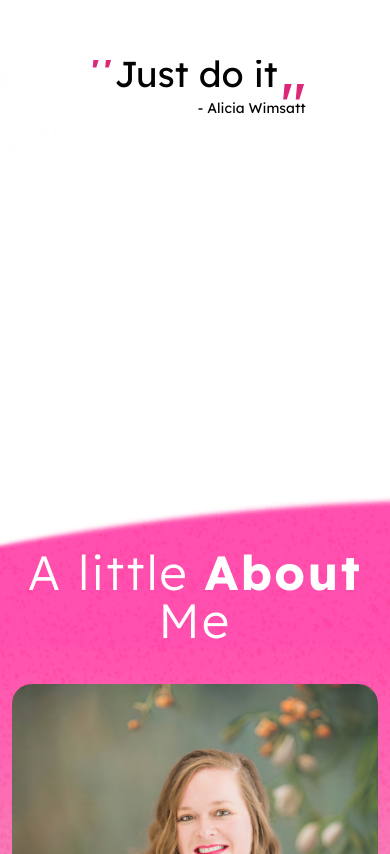
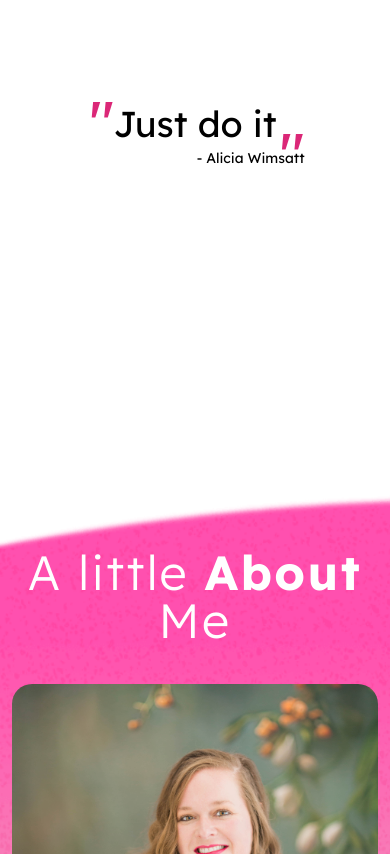
Before and after one commit to PWalis/alicia-counseling, a Next.js app: page / in a window 390 px wide. Shown: the part 1069-1923 px from the top of the page. Built offline with nearby package versions, Linux system fonts and the light colour scheme.

Commit message:
quotes section is swipable and responsive

```diff
--- a/ui/quotes/Quotes.tsx
+++ b/ui/quotes/Quotes.tsx
@@ -31,8 +31,8 @@ export function Quotes() {
       opacity: 0,
       x: "-100%",
       transition: {
-        delay: 0.25,
-        duration: 0.63,
+        delay: 0,
+        duration: 0.2,
         ease: [0.74, 0, 0.19, 1.02],
       },
     },
@@ -40,8 +40,8 @@ export function Quotes() {
       opacity: 1,
       x: "0%",
       transition: {
-        delay: 0.25,
-        duration: 0.63,
+        delay: 0,
+        duration: 0.2,
         ease: [0.74, 0, 0.19, 1.02],
       },
     },
@@ -49,8 +49,8 @@ export function Quotes() {
       opacity: 0,
       x: "100%",
       transition: {
-        delay: 0.25,
-        duration: 0.63,
+        delay: 0,
+        duration: 0.2,
         ease: [0.74, 0, 0.19, 1.02],
       },
     },
@@ -59,7 +59,7 @@ export function Quotes() {
       x: "0%",
       transition: {
         delay: 0.35,
-        duration: 0.63,
+        duration: 0.2,
         ease: [0.74, 0, 0.19, 1.02],
       },
     },
@@ -98,10 +98,10 @@ export function Quotes() {
   return (
     <section
       ref={ref}
-      className="h-[200px] grid grid-cols-4 grid-rows-2 sm:grid-rows-1 sm:grid-cols-12 sm:flex-row sm:justify-between items-center max-w-7xl w-full"
+      className="h-[200px] flex flex-row sm:flex-row sm:justify-between items-center max-w-7xl w-full"
     >
       <button
-        className="hidden sm:block z-10 mx-auto col-start-2 w-fit sm:translate-x-0 row-start-2 sm:row-start-1 sm:col-start-1 hover:scale-105 active:scale-95"
+        className="hidden sm:block z-10 mx-auto col-start-2 w-fit row-start-2 hover:scale-105 active:scale-95"
         onClick={handlePrevious}
       >
         <svg
@@ -125,26 +125,53 @@ export function Quotes() {
           </g>
         </svg>
       </button>
-      <div className="h-full row-start-1 col-start-1 col-end-5 sm:col-start-2 sm:col-end-12 px-8 flex items-center justify-center w-full overflow-hidden">
-        <ul className="h-52 relative flex flex-row w-full justify-center">
+      <div className="h-full flex items-center justify-center w-full overflow-hidden px-10">
+        <motion.ul
+          drag={isSmallScreen ? "x" : false}
+          dragConstraints={{ left: 0, right: 0 }}
+          onDragEnd={onDragEnd}
+          style={{ x: dragX }}
+          className="h-52 relative flex flex-row w-full justify-center overflow-visible"
+        >
           {quotes.map((quote, index) => {
             return (
-              <SwipeableQuote
-                handleNext={handleNext}
-                handlePrevious={handlePrevious}
-                index={index}
-                isSmallScreen={isSmallScreen}
-                currentIndex={currentIndex}
-                quotesLength={quotes.length}
-                quote={quote}
+              <motion.li
+                key={index}
+                initial={"initial"}
+                animate={
+                  currentIndex === index
+                    ? "active"
+                    : (currentIndex > index &&
+                        currentIndex - index !== quotes.length - 1) ||
+                      index - currentIndex === quotes.length - 1
+                    ? "left"
+                    : "right"
+                }
                 variants={variants}
-              />
+                className={clsx(
+                  "absolute w-fit h-fit top-12 m-auto text-center text-4xl",
+                  currentIndex === index ? "active" : ""
+                )}
+              >
+                <div className="relative flex flex-row justify-center items-center">
+                  <span className="absolute -top-3 -left-6 text-6xl text-pink-600">
+                    "
+                  </span>
+                  {quote}
+                  <span className="absolute -right-7 -bottom-10 text-6xl text-pink-600">
+                    "
+                  </span>
+                  <p className="absolute -bottom-6 -right-7 text-sm text-right">
+                    - Alicia Wimsatt
+                  </p>
+                </div>
+              </motion.li>
             );
           })}
-        </ul>
+        </motion.ul>
       </div>
       <button
-        className="hidden sm:block z-10 mx-auto w-fit col-start-3 sm:-translate-x-0 row-start-2 sm:row-start-1 sm:col-start-12 hover:scale-105 active:scale-95"
+        className="hidden sm:block z-10 mx-auto w-fit hover:scale-105 active:scale-95"
         onClick={handleNext}
       >
         <svg
--- a/ui/quotes/SwipeQuote.tsx
+++ /dev/null
@@ -1,79 +0,0 @@
-import react from "react";
-import { useMotionValue, motion } from "framer-motion";
-import clsx from 'clsx';
-
-const DRAG_BUFFER = 50;
-
-interface SQprops {
-  handleNext: () => void;
-  handlePrevious: () => void;
-  index: number;
-  isSmallScreen: boolean;
-  currentIndex: number;
-  quotesLength: number;
-  quote: string;
-  variants: Record<string, any>;
-}
-
-export const SwipeableQuote: react.FC<SQprops> = ({
-  handleNext,
-  handlePrevious,
-  index,
-  isSmallScreen,
-  currentIndex,
-  quotesLength,
-  quote,
-  variants,
-}) => {
-  const dragX = useMotionValue(0);
-  const onDragEnd = () => {
-    let x = dragX.get();
-    if (x <= -DRAG_BUFFER) {
-      handleNext();
-    } else if (x >= DRAG_BUFFER) {
-      handlePrevious();
-    }
-  };
-  return (
-    <motion.li
-      key={index}
-      initial={"initial"}
-      drag={isSmallScreen ? "x" : false}
-      dragConstraints={{
-        left: 0,
-        right: 0,
-      }}
-      onDragEnd={onDragEnd}
-      animate={
-        currentIndex === index
-          ? "active"
-          : (currentIndex > index &&
-              currentIndex - index !== quotesLength - 1) ||
-            index - currentIndex === quotesLength - 1
-          ? "left"
-          : "right"
-      }
-      variants={variants}
-      className={clsx(
-        "absolute w-fit top-12 m-auto text-center text-4xl",
-        currentIndex === index ? "active" : ""
-      )}
-      style={{
-        x: dragX,
-      }}
-    >
-      <div className="relative flex flex-row justify-center items-center">
-        <span className="absolute -top-3 -left-6 text-6xl text-pink-600">
-          "
-        </span>
-        {quote}
-        <span className="absolute -right-7 -bottom-10 text-6xl text-pink-600">
-          "
-        </span>
-        <p className="absolute -bottom-6 -right-7 text-sm text-right">
-          - Alicia Wimsatt
-        </p>
-      </div>
-    </motion.li>
-  );
-};
```
